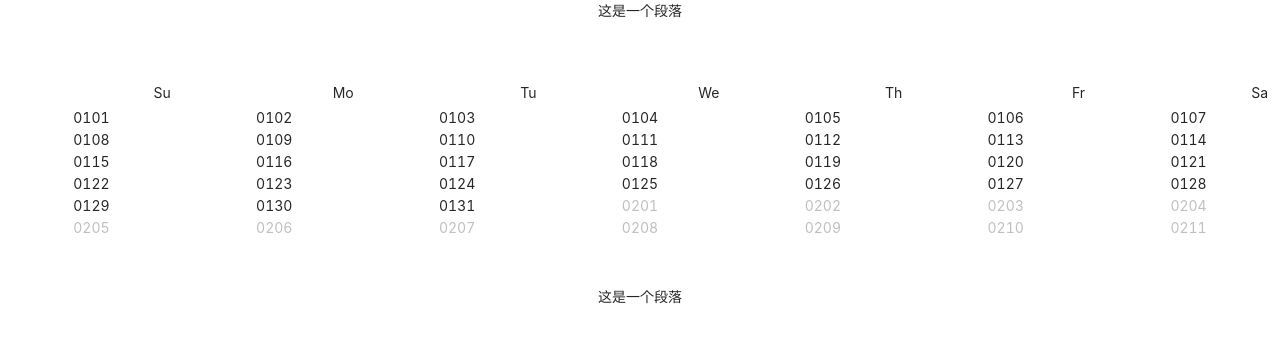
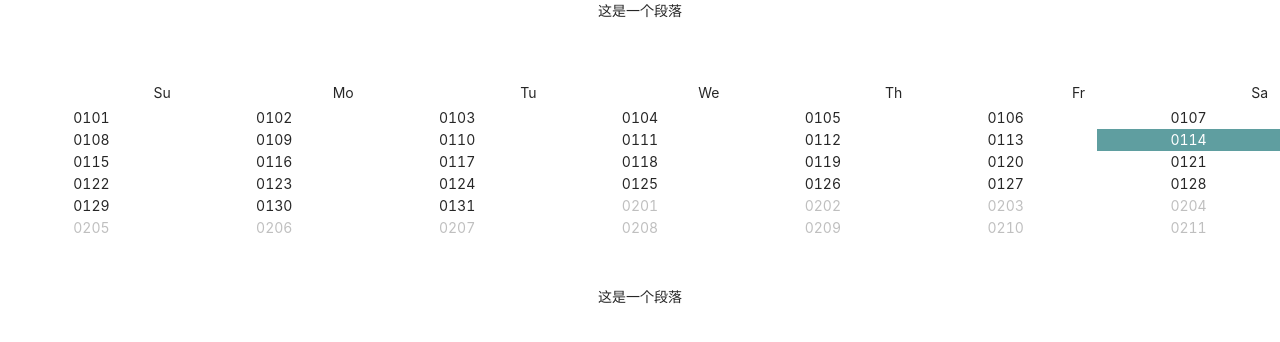
Before and after one commit to idiotFool/react-feature-test, a React (Create React App) app: page /bajie in a window 1280 px wide. Shown: the top 342 px of the page. Built offline with nearby package versions, Linux system fonts and the light colour scheme.

Commit message:
feat 垂直滑动更新组件

```diff
--- a/src/features/swiperSlide/Slide.css
+++ b/src/features/swiperSlide/Slide.css
@@ -24,3 +24,7 @@
 .mySwiper {
   height: 250px;
 }
+
+.active {
+  background-color: blueviolet;
+}
--- a/src/features/swiperSlide/Slide.js
+++ b/src/features/swiperSlide/Slide.js
@@ -20,7 +20,11 @@ export const VerticalSlide = () => {
   };
 
   const cellRender = (current) => {
-    return <div style={{ textAlign: 'center' }}>{current.format('MMDD')}</div>;
+    return <div style={{ textAlign: 'center' }} className={current.format('YYYYMMDD') === date.format('YYYYMMDD') ? 'active' : ''}>{current.format('MMDD')}</div>;
+  };
+
+  const handleSelect = (current) => {
+    setDate(current);
   };
 
   return (
@@ -35,6 +39,7 @@ export const VerticalSlide = () => {
           <Calendar
             dateFullCellRender={cellRender}
             value={date.startOf("month")}
+            onSelect={handleSelect}
             headerRender={() => null}
           />
         </SwiperSlide>
```
